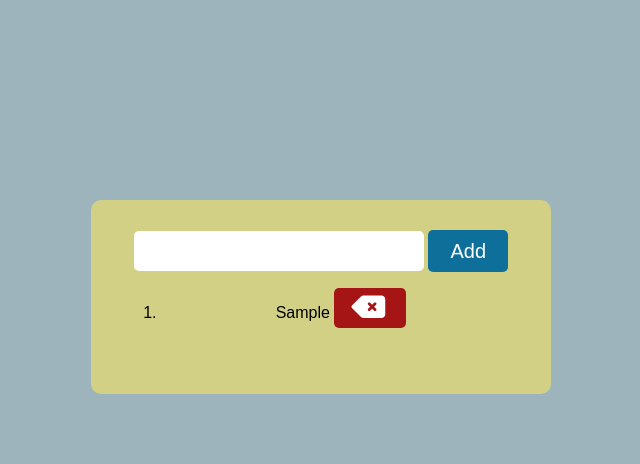
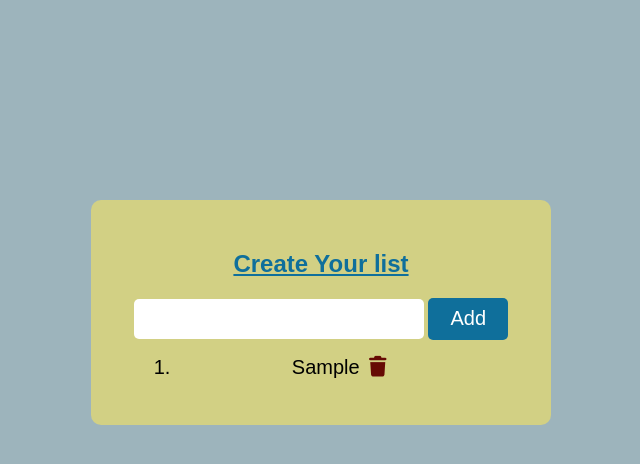
Before and after one commit to mahbuburrahman05/to_do_list, a plain HTML site: page index.html in a window 1280 px wide. Both pictures are taken after typing "Sample" into the empty fields and a click on the button "Add". Shown: the whole page, without its empty margins (319-959 px from the left). Drawn offline with Linux system fonts and the light colour scheme.

Commit message:
finished work

```diff
--- a/index.html
+++ b/index.html
@@ -9,6 +9,7 @@
 </head>
 <body>
 <div class="container">
+    <h2>Create Your list</h2>
         <input type="text">
     <button class="btn">Add</button>
     <ol></ol>
--- a/script.js
+++ b/script.js
@@ -2,27 +2,42 @@ let input = document.querySelector("input");
 let button = document.querySelector("button");
 let ol = document.querySelector("ol");
 
+window.addEventListener("load", function() {
+  let savedTasks = JSON.parse(localStorage.getItem("tasks")) || [];
+  savedTasks.forEach(task => addTaskToList(task));
+});
+
 button.addEventListener("click", function() {
-    let li = document.createElement("li");
-    li.innerHTML = `${input.value} <button class = "delete"><i class="fa-solid fa-delete-left"></i></button>`;
-    ol.appendChild(li);
+  if (input.value.trim() === "") return;
+  addTaskToList(input.value);
+  saveTasks();
   input.value = "";
-    document.querySelectorAll("li button").forEach(function(btn) {
-        btn.addEventListener("click", function() {
-            btn.parentElement.remove();
 });
-});
+
 input.addEventListener("keypress", function(event) {
   if (event.key === "Enter") {
+    if (input.value.trim() === "") return;
+    addTaskToList(input.value);
+    saveTasks();
+    input.value = "";
+  }
+});
+
+function addTaskToList(taskText) {
   let li = document.createElement("li");
-        li.innerHTML = `${input.value} <button class = "delete"><i class="fa-solid fa-delete-left"></i></button>`;
+  li.innerHTML = `${taskText} <a class="delete"><i class="fa-solid fa-trash"></i></a>`;
   ol.appendChild(li);
-        input.value = "";
-        document.querySelectorAll("li button").forEach(function(btn) {
-            btn.addEventListener("click", function() {
-                btn.parentElement.remove();
-            });
+
+  li.querySelector(".delete").addEventListener("click", function() {
+    li.remove();
+    saveTasks();
   });
 }
+
+function saveTasks() {
+  let tasks = [];
+  document.querySelectorAll("ol li").forEach(li => {
+    tasks.push(li.firstChild.textContent.trim());
   });
-});
+  localStorage.setItem("tasks", JSON.stringify(tasks));
+}
--- a/style.css
+++ b/style.css
@@ -11,6 +11,11 @@ body {
     background: rgb(210, 208, 132);
     padding: 30px;
     border-radius: 10px;
+}
+h2{
+    margin-bottom: 20px;
+    color: rgb(15, 111, 155);
+ text-decoration: underline;
 }
 input{
     width: 70%;
@@ -34,10 +39,12 @@ input{
     margin-bottom: 20px;
     width: 20%;
     height: 40px;
-    font-size: 30px;
     border-radius: 5px;
     border: none;
     cursor: pointer;
-    background: rgb(165, 21, 21);
-    color: white;
+    color: rgb(102, 10, 4);
 }
+ol li {
+    margin: 15px;
+    font-size: 20px;
+}
```
Lines whose indentation alone changed are shown as unchanged.
